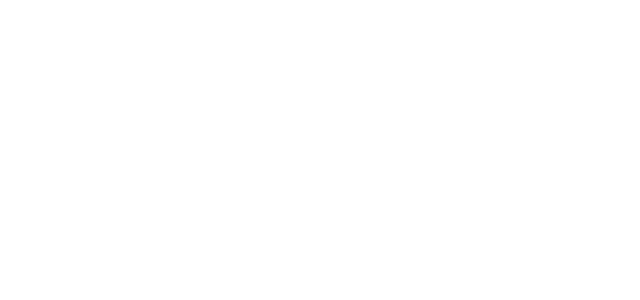
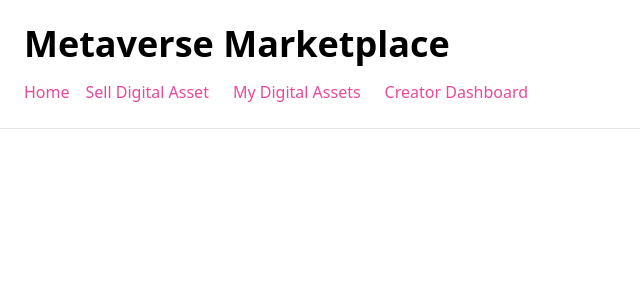
Before and after one commit to nvadeveloper/nvadeveloper-web3.0-exercises-4-nft-marketplace-poligon, a Next.js app: page / in a window 1280 px wide. Shown: the top 300 px of the page, without its empty margins (0-640 px from the left). Built offline with nearby package versions, Linux system fonts and the light colour scheme.

Commit message:
add navigation component

```diff
--- /dev/null
+++ b/components/Navigation.js
@@ -0,0 +1,33 @@
+import Link from 'next/link'
+
+const Navigation = () => {
+  return (
+      <nav className="border-b p-6">
+        <p className="text-4xl font-bold">Metaverse Marketplace</p>
+        <div className="flex mt-4">
+          <Link href="/">
+            <a className="mr-4 text-pink-500">
+              Home
+            </a>
+          </Link>
+          <Link href="/create-item">
+            <a className="mr-6 text-pink-500">
+              Sell Digital Asset
+            </a>
+          </Link>
+          <Link href="/my-assets">
+            <a className="mr-6 text-pink-500">
+              My Digital Assets
+            </a>
+          </Link>
+          <Link href="/creator-dashboard">
+            <a className="mr-6 text-pink-500">
+              Creator Dashboard
+            </a>
+          </Link>
+        </div>
+      </nav>
+  )
+}
+
+export default Navigation
--- a/pages/_app.js
+++ b/pages/_app.js
@@ -1,7 +1,13 @@
 import '../styles/globals.css'
+import Navigation from '../components/Navigation'
 
-const MyApp = ({ Component, pageProps }) => {
-  return <Component {...pageProps} />
+const Marketplace = ({ Component, pageProps }) => {
+  return (
+    <>
+      <Navigation />
+      <Component {...pageProps} />
+    </>
+  )
 }
 
-export default MyApp
+export default Marketplace
--- a/pages/index.js
+++ b/pages/index.js
@@ -2,7 +2,7 @@
 
 const Home = () => {
   <div>
-    Home
+    index
   </div>
 }
 
```
